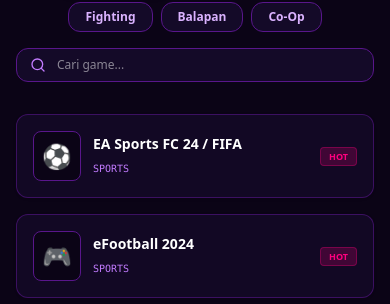
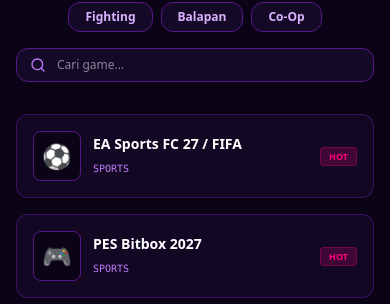
Before and after one commit to ahmadrifqi19/akiba-core-next, a Next.js app: page / in a window 390 px wide. Shown: the part 2533-2837 px from the top of the page. Built offline with nearby package versions, Linux system fonts and the light colour scheme.

Commit message:
Fix: TikTok URL handle fix for mobile deep linking

```diff
--- a/src/app/page.tsx
+++ b/src/app/page.tsx
@@ -103,8 +103,8 @@
 
   // Data Katalog Game
   const gameCatalog: GameItem[] = [
-    { title: "EA Sports FC 24 / FIFA", category: "sports", icon: "⚽", popular: true },
-    { title: "eFootball 2024", category: "sports", icon: "🎮", popular: true },
+    { title: "EA Sports FC 27 / FIFA", category: "sports", icon: "⚽", popular: true },
+    { title: "PES Bitbox 2027", category: "sports", icon: "🎮", popular: true },
     { title: "GTA V (Grand Theft Auto)", category: "action", icon: "🚗", popular: true },
     { title: "God of War Ragnarök", category: "action", icon: "🪓", popular: true },
     { title: "Tekken 7 / Tekken 8", category: "fighting", icon: "🥊", popular: true },
@@ -330,7 +330,7 @@
 
             {/* TikTok Resmi - Menggunakan SVG Kustom */}
             <a
-              href="https://tiktok.com/@akibacore"
+              href="https://tiktok.com/@akibacore7"
               target="_blank"
               rel="noopener noreferrer"
               className="p-1.5 md:p-2.5 rounded-xl bg-purple-100 dark:bg-purple-900/40 border border-purple-300 dark:border-purple-500/40 text-slate-900 dark:text-[#00f0ff] hover:scale-110 transition-all shadow-md flex items-center justify-center"
```
